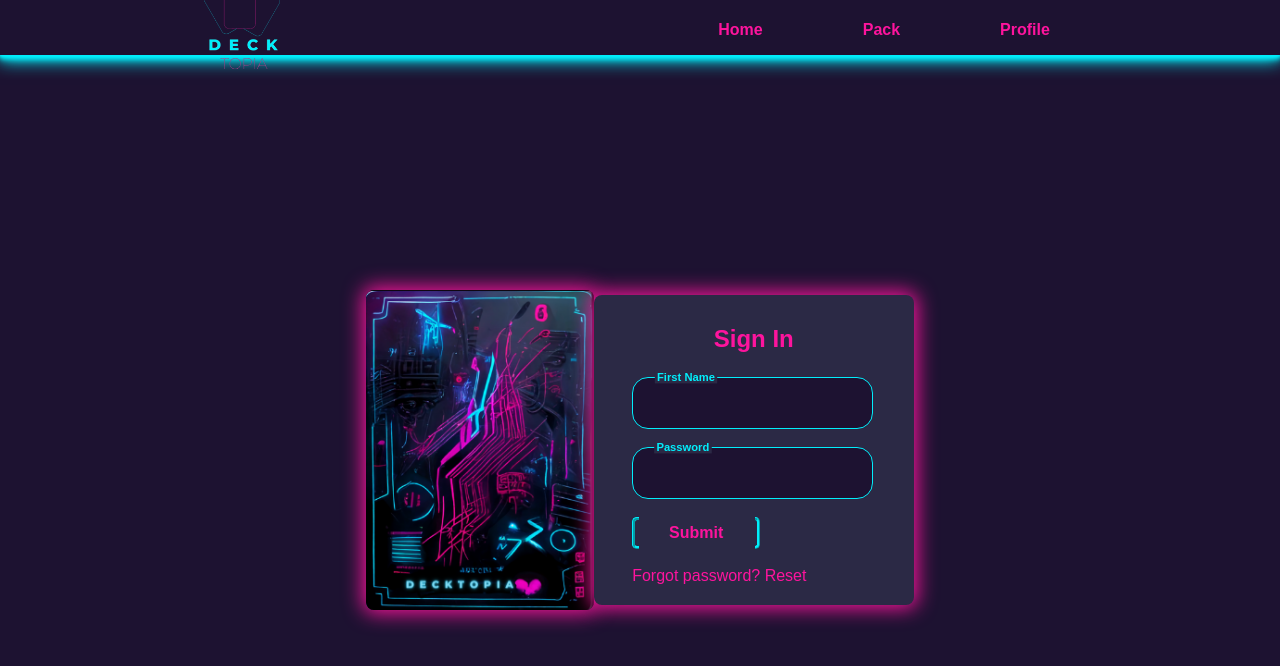
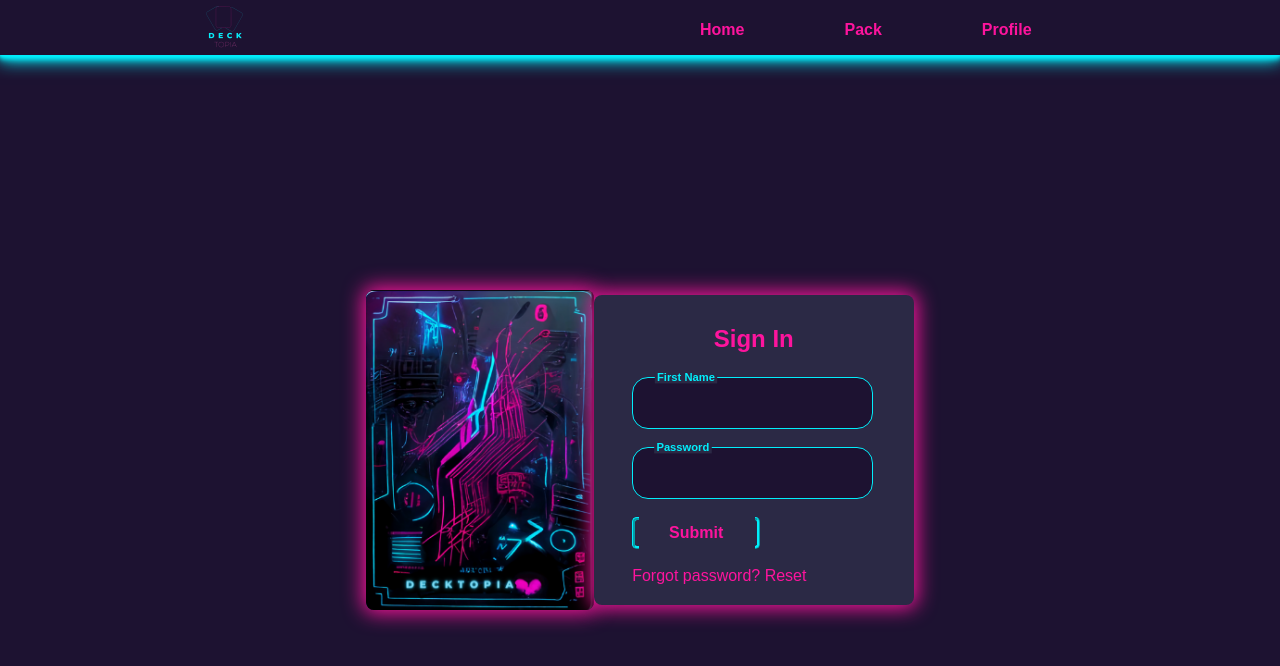
Before and after one commit to Kyubs1610/Decktopia-front, a React (Create React App) app: page / in a window 1280 px wide. Shown: the top 666 px of the page. Built offline with nearby package versions, Linux system fonts and the light colour scheme.

Commit message:
update nav

```diff
--- a/src/Component/Header_and_footer/header.css
+++ b/src/Component/Header_and_footer/header.css
@@ -44,10 +44,10 @@
     transform: translateY(2px);
   }
 
-  .logo{
+  .logonav{
     max-width : 100%;
-    height : auto;
-    padding: 17px;
+    height : 100%;
+    padding: 5px;
 
   }
 
--- a/src/Component/Header_and_footer/header.jsx
+++ b/src/Component/Header_and_footer/header.jsx
@@ -8,7 +8,7 @@ export default function Header() {
      <div>
 <nav>
 
-  <img src={logo} alt="logo" className="logo"/>
+  <img src={logo} alt="logo" className="logonav"/>
 
 <ul class="menu">
 
```
